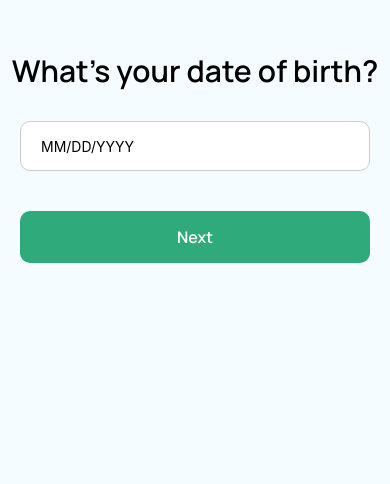
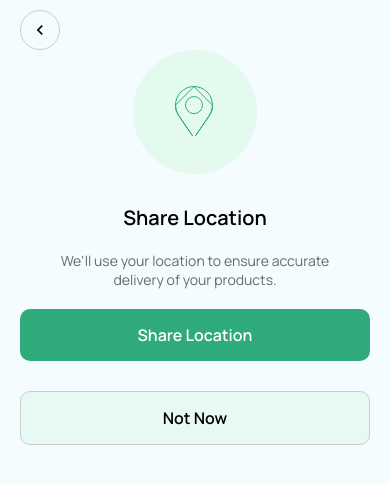
Before and after one commit to mbuthimungai/Moving-Differently-Daily, a React Native app: screen /ShareLocation in a window 390 px wide. Shown: the top 484 px of the page. Built offline with nearby package versions, Linux system fonts and the light colour scheme.

Commit message:
feat(UI): Add the ShareLocation screen

```diff
--- a/app/navigation/OnboardingNavigation.tsx
+++ b/app/navigation/OnboardingNavigation.tsx
@@ -1,6 +1,7 @@
 import { createNativeStackNavigator } from "@react-navigation/native-stack";
 import Dob from "../screens/onboarding/Dob";
 import Name from "../screens/onboarding/Name";
+import ShareLocation from "../screens/onboarding/ShareLocation";
 
 const stack = createNativeStackNavigator();
 
@@ -12,6 +13,7 @@ const OnboardingNavigation = () => {
     >
       <stack.Screen name="Dob" component={Dob} />
       <stack.Screen name="Name" component={Name} />
+      <stack.Screen name="ShareLocation" component={ShareLocation} />
     </stack.Navigator>
   );
 };
@@ -19,6 +21,7 @@ const OnboardingNavigation = () => {
 export type OnboardingParamList = {
   Dob: undefined;
   Name: undefined;
+  ShareLocation: undefined;
 };
 
 export default OnboardingNavigation;
--- a/app/screens/onboarding/Name.tsx
+++ b/app/screens/onboarding/Name.tsx
@@ -39,7 +39,7 @@ const Name = ({ navigation }: { navigation: NameProps }) => {
       />
       <AppButton
         onPress={() => {
-          console.log("next clicked");
+          navigation.navigate("ShareLocation");
         }}
       >
         <Text style={styles.btnText}>Next</Text>
--- /dev/null
+++ b/app/screens/onboarding/ShareLocation.tsx
@@ -0,0 +1,79 @@
+import { Dimensions, StyleSheet, Text, View } from "react-native";
+import LocationIcon from "../../../assets/images/LocationIcon";
+import colors from "../../../assets/colors";
+import AppTobBarAuth from "../../components/AppTobBarAuth";
+import { NativeStackNavigationProp } from "@react-navigation/native-stack";
+import { OnboardingParamList } from "../../navigation/OnboardingNavigation";
+import AppButton from "../../components/AppButton";
+
+type ShareLocationProps = NativeStackNavigationProp<
+  OnboardingParamList,
+  "ShareLocation"
+>;
+
+const { width } = Dimensions.get("window");
+const ShareLocation = ({ navigation }: { navigation: ShareLocationProps }) => {
+  return (
+    <View style={styles.container}>
+      <AppTobBarAuth
+        handleNavBack={() => {
+          navigation.goBack();
+        }}
+      />
+
+      <View style={{ flexDirection: "row", justifyContent: "center" }}>
+        <LocationIcon />
+      </View>
+
+      <Text style={styles.subHeading}>Share Location</Text>
+      <View style={{ alignItems: "center" }}>
+        <Text style={styles.expTxt}>
+          We'll use your location to ensure accurate delivery of your products.
+        </Text>
+      </View>
+      <AppButton onPress={() => {}} style={{ marginBottom: 30 }}>
+        <Text style={styles.btnText}>Share Location</Text>
+      </AppButton>
+      <AppButton
+        onPress={() => {}}
+        style={{
+          backgroundColor: colors.lightGreen,
+          borderWidth: 1,
+          borderColor: colors.lightGrey,
+        }}
+      >
+        <Text style={[styles.btnText, { color: colors.dark }]}>Not Now</Text>
+      </AppButton>
+    </View>
+  );
+};
+
+const styles = StyleSheet.create({
+  btnText: {
+    color: colors.white,
+    fontFamily: "Manrope-SemiBold",
+    fontSize: 16,
+    textTransform: "capitalize",
+  },
+  container: {
+    flex: 1,
+    backgroundColor: colors.AppBg,
+    paddingHorizontal: 20,
+    paddingTop: 10,
+  },
+  expTxt: {
+    width: width * 0.7,
+    textAlign: "center",
+    fontFamily: "Manrope-Regular",
+    color: colors.grey,
+    paddingVertical: 20,
+  },
+  subHeading: {
+    fontFamily: "Manrope-SemiBold",
+    fontSize: 20,
+    textAlign: "center",
+    paddingTop: 30,
+    color: colors.dark,
+  },
+});
+export default ShareLocation;
--- a/assets/colors.ts
+++ b/assets/colors.ts
@@ -8,5 +8,5 @@ export default {
   lightGreen: "#E6F9F2",
   lightGrey: "#ccc",
   AppBg: "#F5FCFF",
+  darkLightGreen: "#cbf5dd",
 };
-//#cbf5dd
--- /dev/null
+++ b/assets/images/LocationIcon.tsx
@@ -0,0 +1,21 @@
+import * as React from "react";
+import Svg, { Circle, Path } from "react-native-svg";
+import colors from "../colors";
+const LocationIcon = (props: any) => (
+  <Svg
+    xmlns="http://www.w3.org/2000/svg"
+    width={124}
+    height={124}
+    fill="none"
+    {...props}
+  >
+    <Circle cx={62} cy={62} r={62} fill={colors.darkLightGreen} />
+    <Circle cx={62} cy={62} r={62} fill={colors.white} fillOpacity={0.5} />
+    <Path
+      fill={colors.lightGreen}
+      stroke={colors.green}
+      d="M59.46 85.688a1363.13 1363.13 0 0 0-6.646-9.595m6.646 9.595-.413.283.412-.283Zm0 0-6.646-9.595m0 0c-3.363-4.822-5.676-8.14-7.253-10.778m7.253 10.778L45.56 65.315m0 0c-1.22-2.043-1.981-3.65-2.44-5.209m2.44 5.21-2.44-5.21m0 0c-.457-1.554-.621-3.084-.621-4.981m.621 4.981-.621-4.981m0 0C42.5 44.835 50.786 36.5 61 36.5M42.5 55.125 61 36.5m0 0c10.214 0 18.5 8.336 18.5 18.625M61 36.5l18.5 18.625m0 0c0 1.897-.164 3.427-.621 4.981m.621-4.981-.621 4.981m0 0c-.459 1.558-1.22 3.166-2.44 5.21m2.44-5.21-2.44 5.21m0 0c-1.576 2.638-3.89 5.955-7.253 10.777m7.253-10.778-7.253 10.778m0 0c-1.872 2.685-4.07 5.835-6.646 9.595l6.646-9.595ZM61 63.593c4.651 0 8.417-3.794 8.417-8.468 0-4.674-3.766-8.469-8.417-8.469s-8.417 3.795-8.417 8.469c0 4.674 3.766 8.469 8.417 8.469Z"
+    />
+  </Svg>
+);
+export default LocationIcon;
--- a/package.json
+++ b/package.json
@@ -9,6 +9,7 @@
     "web": "expo start --web"
   },
   "dependencies": {
+    "@react-native-community/datetimepicker": "8.2.0",
     "@react-navigation/native": "^7.1.6",
     "@react-navigation/native-stack": "^7.3.10",
     "expo": "~52.0.46",
@@ -18,7 +19,8 @@
     "react": "18.3.1",
     "react-native": "0.76.9",
     "react-native-safe-area-context": "^5.4.0",
-    "@react-native-community/datetimepicker": "8.2.0"
+    "react-native-screens": "^4.10.0",
+    "react-native-svg": "^15.11.2"
   },
   "devDependencies": {
     "@babel/core": "^7.25.2",
```
Also changed, not shown: 1 other file (tests, documents, lock files or other folders).
